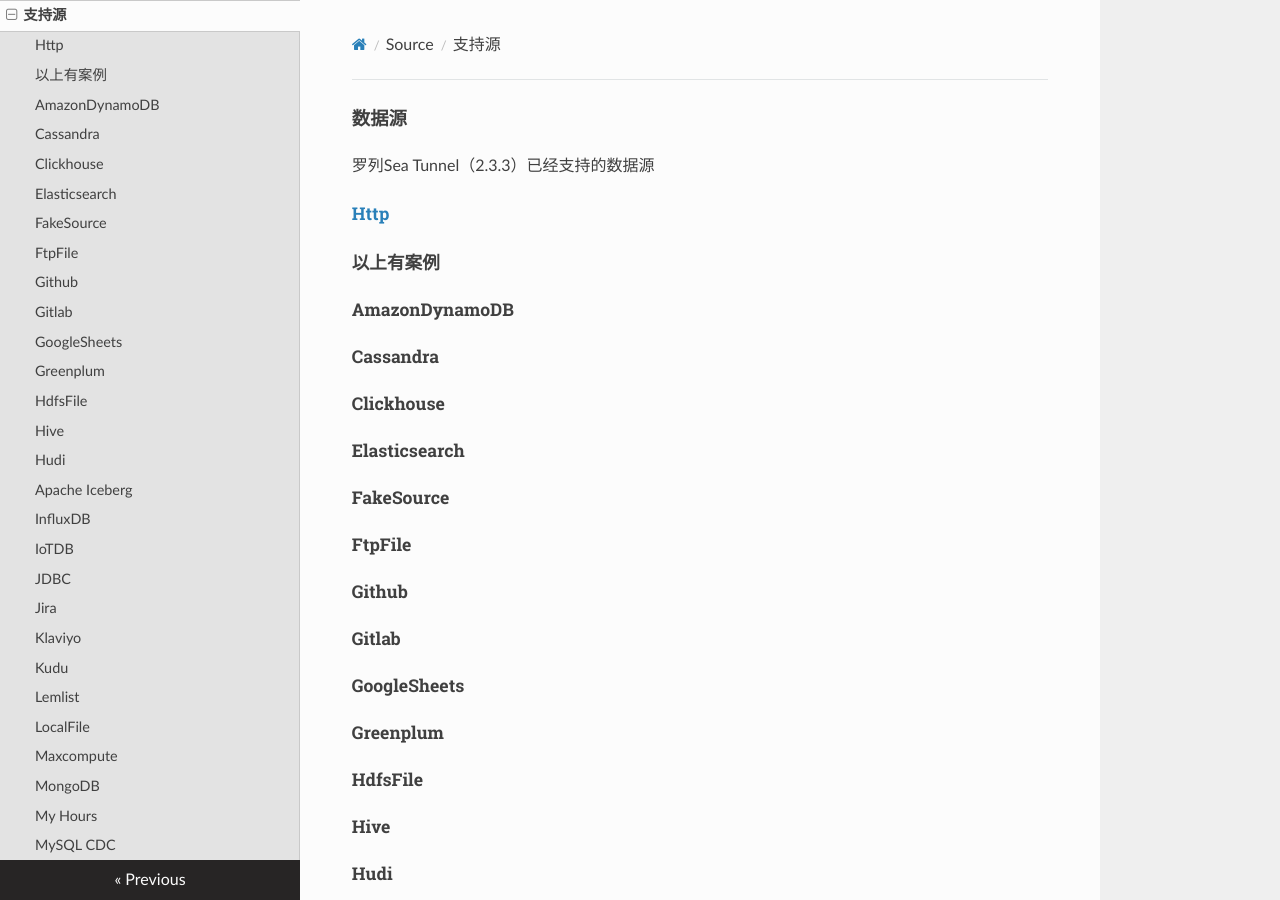
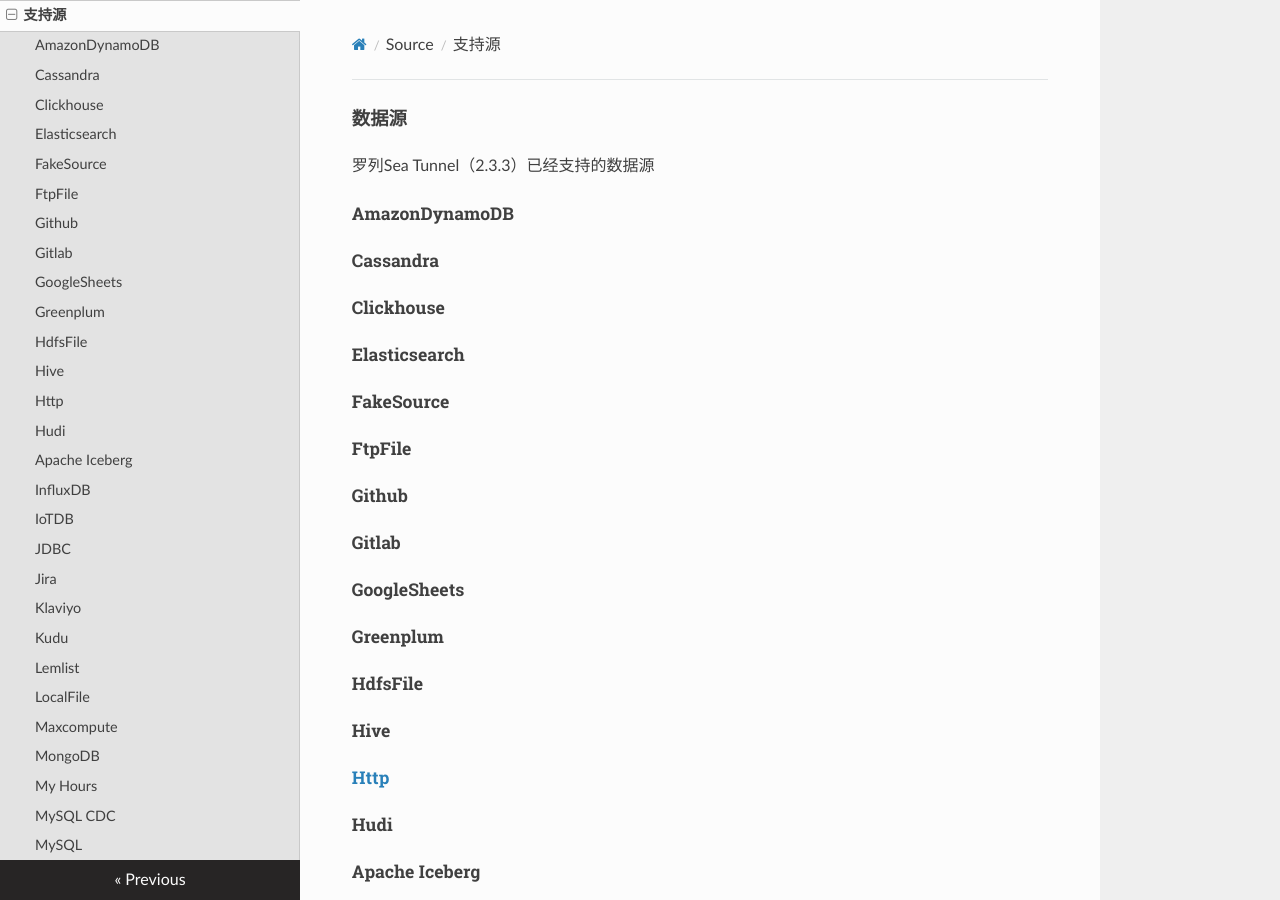
Before and after one commit to tsingliuwin/SeaTunnel, an MkDocs documentation site: the page built from docs/source/source-v2.md, in a window 1280 px wide and 900 px high. Built offline with MkDocs 1.6.1, drawn with Linux system fonts in a browser that asks for light colours; nearby versions of some CDN libraries.

Commit message:
调整导航

```diff
--- a/docs/source/source-v2.md
+++ b/docs/source/source-v2.md
@@ -1,7 +1,6 @@
 #### 数据源
 罗列Sea Tunnel（2.3.3）已经支持的数据源
-##### [Http](../source/cv2-http.md)
-##### 以上有案例
+
 ##### AmazonDynamoDB
 ##### Cassandra
 ##### Clickhouse
--- a/mkdocs.yml
+++ b/mkdocs.yml
@@ -6,3 +6,4 @@ nav:
 - 快速开始: quickstart.md
 - Source:
   - 支持源: source/source-v2.md
+  - Http: source/sonnector-http.md
```
Also changed, not shown: other parts of docs/source/source-v2.md (+1 -0 lines), docs/source/connector-http.md (renamed from docs/source/cv2-http.md).
